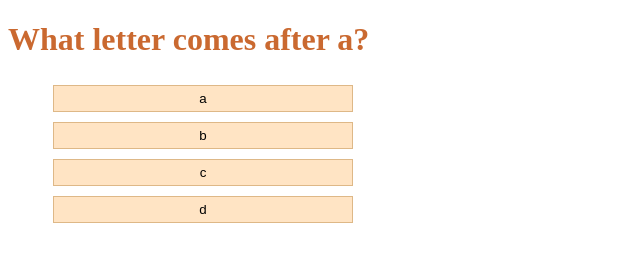
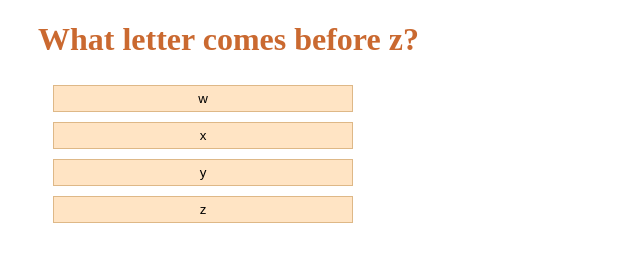
Before and after one commit to petemaynard/Quiz_Game, a plain HTML site: page index.html in a window 1280 px wide. Both pictures are taken after a click on the button "Click this to start game". Shown: the whole page, without its empty margins (0-640 px from the left). Drawn offline with Linux system fonts and the light colour scheme.

Commit message:
Code is not looping correctly. Stops after first question

```diff
--- a/assets/css/styles.css
+++ b/assets/css/styles.css
@@ -1,5 +1,11 @@
 h1 {
    color: rgb(202, 105, 48);
+   width: 75%;
+   margin-left: 30px;
+}
+
+button {
+   margin: 30px;
 }
 
 .choiceBtn {
@@ -16,6 +22,11 @@ list-style-type: none;
 
 }
 
+div {
+   color: red;
+   font-size: 125%;
+}
+
 /* The user's cursor is positioned over the element */
 .choiceBtn:hover {
    background-color: #ca9d22;
--- a/assets/js/script.js
+++ b/assets/js/script.js
@@ -9,129 +9,145 @@ var listOfQs = [{
    question: "What letter comes before z?",
    choices: ["w", "x", "y", "z"],
    answer: 2
-}];
+},
+{
+   question: "What is 1 + 2?",
+   choices: ["1", "2", "3", "4"],
+   answer: 2
+}
+];
 
 // Functions
 
-function choiceCorrect() {
-   //What to do when the player choosses correctly
-   // But eventually will createElement and put as a child of main showing word "Correct"
-   // Have "Correct" display for half second and then return
-   console.log("You have chosen correctly.");
-   var showCorrect = document.createElement("div");
-   showCorrect.textContent = "Correct answer.";
-   var mainElement=document.querySelector("main");
-   mainElement.appendChild(showCorrect);
-   // Add points
+function startGame() {
+   // Remove the "start game" button
+   console.log("I am starting the game");
+   gameStart.removeEventListener("click", startGame);
+   var removeButton = document.getElementById("startBtn");
+   removeButton.remove();
+   console.log("I just removed the start button");
+
+   // TO DO: Set the countdown timer
+
+   // Loop through all the questions
+   for (var i = 1; i < listOfQs.length; i++) {
+      console.log("I am ready to call playRound round " + i);
+      playRound(i);
+      console.log("I am back from playRound round " + i);
+      return;
    }
 
-function choiceIncorrect() {
-   //What to do when the player choosses correctly
-   // But eventually will createElement and put as a child of main showing word "Correct"
-   // Have "Correct" display for half second and then return
-   console.log("You have chosen incorrectly.");
-   var showIncorrect = document.createElement("div");
-   showIncorrect.textContent = "Incorrect answer.";
-   var mainElement=document.querySelector("main");
-   mainElement.appendChild(showIncorrect);
-   // Do not add any points
-   // Subtract time from the timer
+   function playRound(qNum) {
+
+      updateQandA(qNum);
+
+      playerChooses(qNum);
+      console.log("Am I sitting here after playerChooses?");
+      return;
    }
 
-function checkA(qNum) {
-   //event.stopPropagation();
-   console.log("Checking A");
-   console.log("qNum is " + qNum);
-   console.log("qNum answer is " + listOfQs[qNum].answer);
+   function updateQandA(qNum) {
+
+      //Replace <h1> text with new question
+      var changeQuestion = document.getElementById("question");
+      changeQuestion.textContent = listOfQs[qNum].question;
+
+      //Do a querySelectorAll for class choiceBtn
+      //Replace each li.button element with new choices.
+      console.log("Does updateQandA know what qNum is.  It is " + qNum);
+      var changeChoices = document.querySelectorAll(".choiceBtn");
+      changeChoices[0].textContent = listOfQs[qNum].choices[0];
+      changeChoices[1].textContent = listOfQs[qNum].choices[1];
+      changeChoices[2].textContent = listOfQs[qNum].choices[2];
+      changeChoices[3].textContent = listOfQs[qNum].choices[3];
+      console.log("The choices and question should be updated");
+      return;
+   }  // End of updateQandA
+
+
+   function playerChooses(qNum) {
+
+      console.log("I am where the player chooses.");
+      let pickedA = document.getElementById("choiceA");
+      let pickedB = document.getElementById("choiceB");
+      let pickedC = document.getElementById("choiceC");
+      let pickedD = document.getElementById("choiceD");
+
+      /* Try removing any existing listeners first
+      if (qNum > 0) {
+         pickedA.removeEventListener("click", pickA);
+         pickedB.removeEventListener("click", pickB);
+         pickedC.removeEventListener("click", pickC);
+         pickedD.removeEventListener("click", pickD);
+         console.log("I just turned off the listeners");
+      }*/
+
+      pickedA.addEventListener("click", function pickA() {
+         console.log("Checking A, where qNum is " + qNum);
          if (listOfQs[qNum].answer == 0) {
             choiceCorrect();
          }
          else {
             choiceIncorrect();
          }
-}
-
-function checkB(qNum) {
-   //event.stopPropagation();
-   console.log("Checking B");
+      });
+      pickedB.addEventListener("click", function pickB() {
+         console.log("Checking B, where qNum is " + qNum);
          if (listOfQs[qNum].answer == 1) {
             choiceCorrect();
          }
          else {
             choiceIncorrect();
          }
-}
-
-function checkC(qNum) {
-   //event.stopPropagation();
-   console.log("Checking C");
+      });
+      pickedC.addEventListener("click", function pickC() {
+         console.log("Checking C, where qNum is " + qNum);
          if (listOfQs[qNum].answer == 2) {
             choiceCorrect();
          }
          else {
             choiceIncorrect();
          }
-}
-
-function checkD(qNum) {
-   //event.stopPropagation();
-   console.log("Checking D");
+      });
+      pickedD.addEventListener("click", function pickD() {
+         console.log("Checking D, where qNum is " + qNum);
          if (listOfQs[qNum].answer == 3) {
             choiceCorrect();
          }
          else {
             choiceIncorrect();
          }
+      });
+
+      console.log("I am waiting for an answer");
+      return;
    }
 
-function playerChooses(qNum) {
-   let pickedA = document.getElementById("choiceA");
-   let pickedB = document.getElementById("choiceB");
-   let pickedC = document.getElementById("choiceC");
-   let pickedD = document.getElementById("choiceD");
-
-   console.log("pickedA is :" + pickedA);
-   pickedA.addEventListener("click", function () { checkA(qNum) });
-   pickedB.addEventListener("click", function () { checkB(qNum) });
-   pickedC.addEventListener("click", function () { checkC(qNum) });
-   pickedD.addEventListener("click", function () { checkD(qNum) });
+   function choiceCorrect() {
+      //What to do when the player choosses correct answer
+      // TO DO: Need to delete any existing elements saying correct or incorrect first
+      console.log("You have chosen correctly.");
+      var showCorrect = document.createElement("div");
+      showCorrect.textContent = "Correct answer.";
+      var mainElement = document.querySelector("main");
+      mainElement.appendChild(showCorrect);
+      // TO DO: Add points
+      return;
    }
 
-function startGame() {
-   // Remove the "start game" button
-   gameStart.removeEventListener("click", startGame);
-   console.log("I am starting the game");
-   var removeButton = document.getElementById("startBtn");
-   removeButton.remove();
+   function choiceIncorrect() {
+      //What to do when the player choosses incorrect answer
+      // TO DO: Need to delete any existing elements saying correct or incorrect first
+      console.log("You have chosen incorrectly.");
+      var showIncorrect = document.createElement("div");
+      showIncorrect.textContent = "Incorrect answer.";
+      var mainElement = document.querySelector("main");
+      mainElement.appendChild(showIncorrect);
 
-   // TO DO: Set the countdown timer
-
-   var numberOfQs = 1; // Number starts at zero for one question
-   console.log("I have set the number of questions");
-   console.log("Starting the loop");
-
-   //Start looping through the questions
-   for (var i = 0; i < numberOfQs; i++) {
-      console.log("Entered the loop");
-      console.log("Working on question " + i);
-
-      //Replace <h1> text with new question
-      var changeQuestion = document.getElementById("question");
-      changeQuestion.textContent = listOfQs[i].question;
-
-      //Do a querySelectorAll for class choiceBtn
-      //Replace each li.button element with new choices.
-      var changeChoices = document.querySelectorAll(".choiceBtn");
-      changeChoices[0].textContent = listOfQs[i].choices[0];
-      changeChoices[1].textContent = listOfQs[i].choices[1];
-      changeChoices[2].textContent = listOfQs[i].choices[2];
-      changeChoices[3].textContent = listOfQs[i].choices[3];
-
-      // Player now choses their answer
-      playerChooses(i);
-
-   } // Here ends the loop
-
+      // Do not add any points (no code needed)
+      // TO DO: Subtract time from the timer
+      return;
+   }
 };  //Here ends the startGame function
 
 
@@ -139,3 +155,7 @@ function startGame() {
 // TO DO: Hide the four <li> items
 var gameStart = document.getElementById("startBtn");
 gameStart.addEventListener("click", startGame);
+
+
+// Game is over.  Time to save the score.
+// User "input" to get player initials
--- a/index.html
+++ b/index.html
@@ -11,7 +11,7 @@
 
 <body>
    <main>
-      <h1 id="question">This is a quiz game. This line will be replaced with the question on next "screen".</h1>
+      <h1 id="question">This is a quiz game. You will be given four choices for each question, as shown below.  Click on the one that you think is correct.</h1>
 
       <ol>
          <li>
```
Lines whose indentation alone changed are shown as unchanged.
